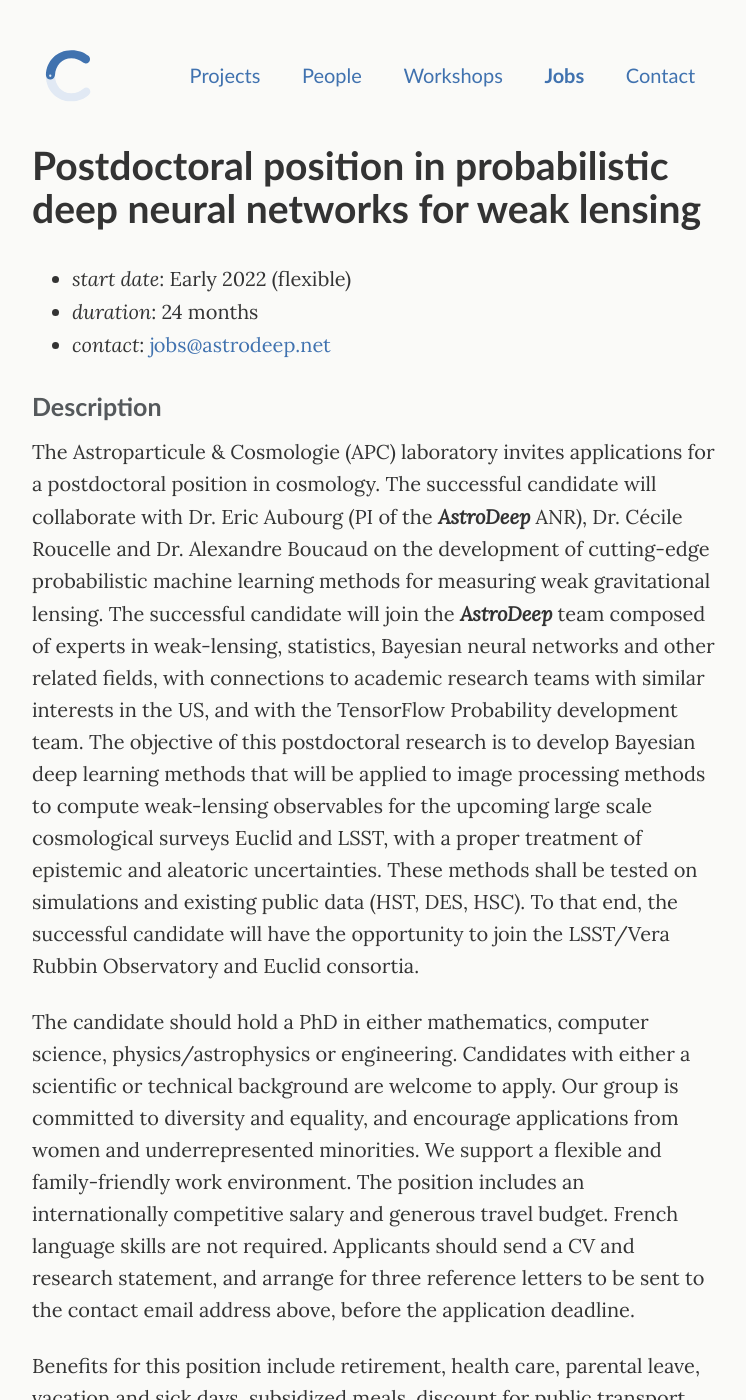
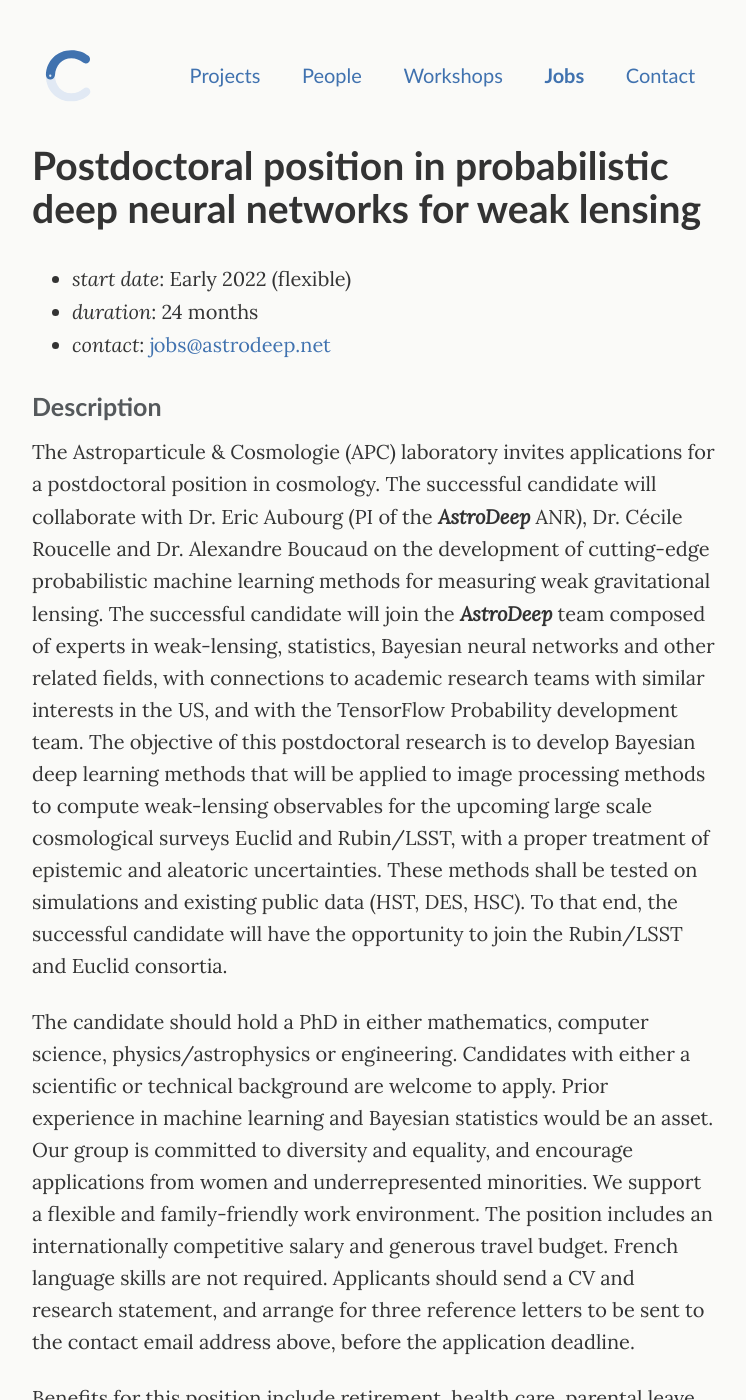
Before and after one commit to astrodeepnet/website, a Jekyll site: the page built from jobs/postdoc/postdoc-apc-2.md, in a window 1280 px wide and 1400 px high. Shown: the whole window, without its empty margins (266-1012 px from the left). Built offline with Jekyll 4.4.1, drawn with Linux system fonts in a browser that asks for light colours.

Commit message:
Update description

```diff
--- a/jobs/postdoc/postdoc-apc-2.md
+++ b/jobs/postdoc/postdoc-apc-2.md
@@ -11,9 +11,9 @@ subtitle: Postdoctoral position in probabilistic deep neural networks for weak l
 
 ### Description
 
-The Astroparticule & Cosmologie (APC) laboratory invites applications for a postdoctoral position in cosmology. The successful candidate will collaborate with Dr. Eric Aubourg (PI of the ___AstroDeep___ ANR), Dr. Cécile Roucelle and Dr. Alexandre Boucaud on the development of cutting-edge probabilistic machine learning methods for measuring weak gravitational lensing. The successful candidate will join the ___AstroDeep___ team composed of experts in weak-lensing, statistics, Bayesian neural networks and other related fields, with connections to academic research teams with similar interests in the US, and with the TensorFlow Probability development team. The objective of this postdoctoral research is to develop Bayesian deep learning methods that will be applied to image processing methods to compute weak-lensing observables for the upcoming large scale cosmological surveys Euclid and LSST, with a proper treatment of epistemic and aleatoric uncertainties. These methods shall be tested on simulations and existing public data (HST, DES, HSC). To that end, the successful candidate will have the opportunity to join the LSST/Vera Rubbin Observatory and Euclid consortia.
+The Astroparticule & Cosmologie (APC) laboratory invites applications for a postdoctoral position in cosmology. The successful candidate will collaborate with Dr. Eric Aubourg (PI of the ___AstroDeep___ ANR), Dr. Cécile Roucelle and Dr. Alexandre Boucaud on the development of cutting-edge probabilistic machine learning methods for measuring weak gravitational lensing. The successful candidate will join the ___AstroDeep___ team composed of experts in weak-lensing, statistics, Bayesian neural networks and other related fields, with connections to academic research teams with similar interests in the US, and with the TensorFlow Probability development team. The objective of this postdoctoral research is to develop Bayesian deep learning methods that will be applied to image processing methods to compute weak-lensing observables for the upcoming large scale cosmological surveys Euclid and Rubin/LSST, with a proper treatment of epistemic and aleatoric uncertainties. These methods shall be tested on simulations and existing public data (HST, DES, HSC). To that end, the successful candidate will have the opportunity to join the Rubin/LSST and Euclid consortia.
 
-The candidate should hold a PhD in either mathematics, computer science, physics/astrophysics or engineering. Candidates with either a scientific or technical background are welcome to apply. Our group is committed to diversity and equality, and encourage applications from women and underrepresented minorities. We support a flexible and family-friendly work environment. The position includes an internationally competitive salary and generous travel budget. French language skills are not required. Applicants should send a CV and research statement, and arrange for three reference letters to be sent to the contact email address above, before the application deadline.
+The candidate should hold a PhD in either mathematics, computer science, physics/astrophysics or engineering. Candidates with either a scientific or technical background are welcome to apply. Prior experience in machine learning and Bayesian statistics would be an asset. Our group is committed to diversity and equality, and encourage applications from women and underrepresented minorities. We support a flexible and family-friendly work environment. The position includes an internationally competitive salary and generous travel budget. French language skills are not required. Applicants should send a CV and research statement, and arrange for three reference letters to be sent to the contact email address above, before the application deadline.
 
 Benefits for this position include retirement, health care, parental leave, vacation and sick days, subsidized meals, discount for public transport, sport and culture, French language classes.
 
```
